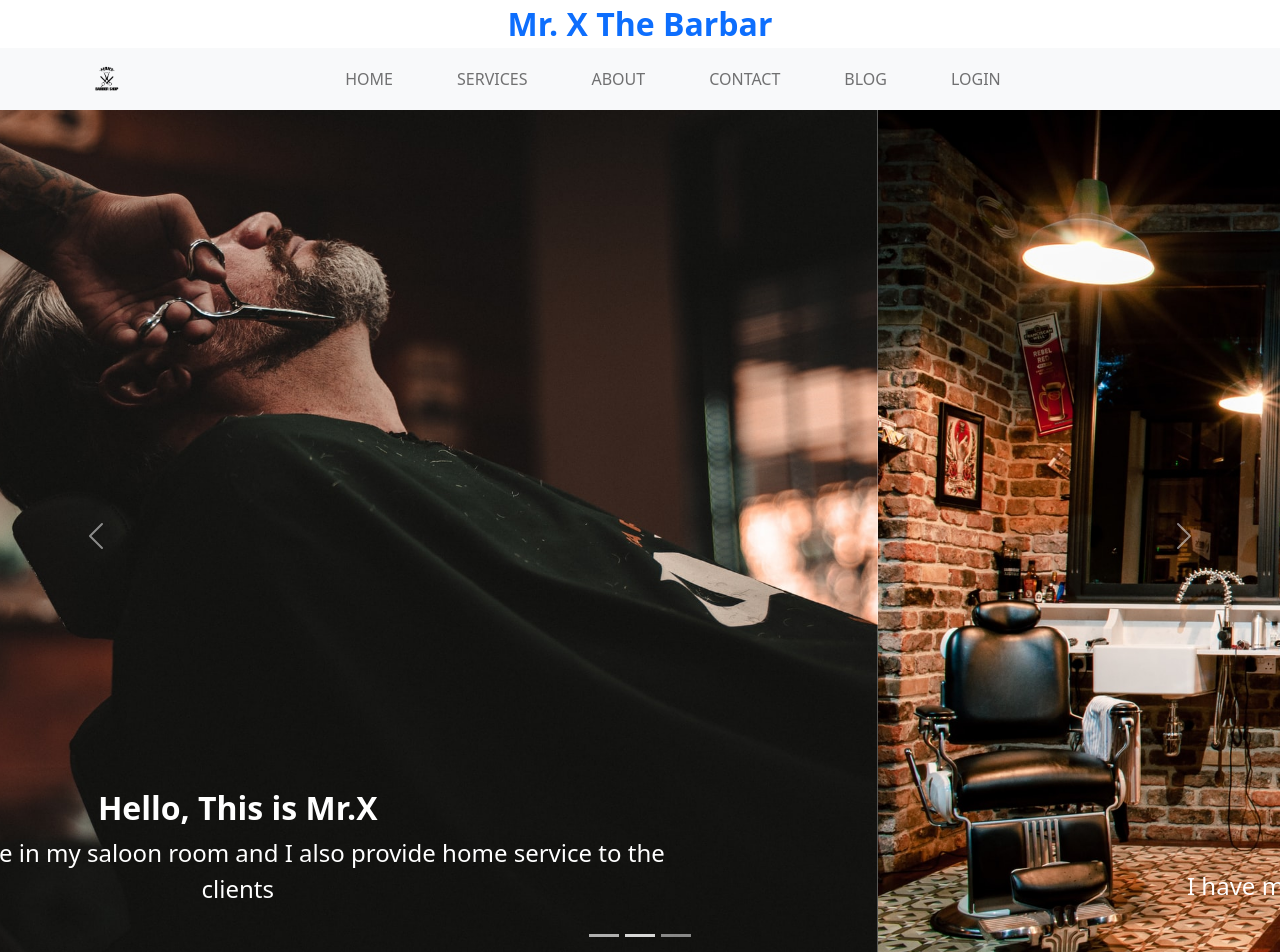
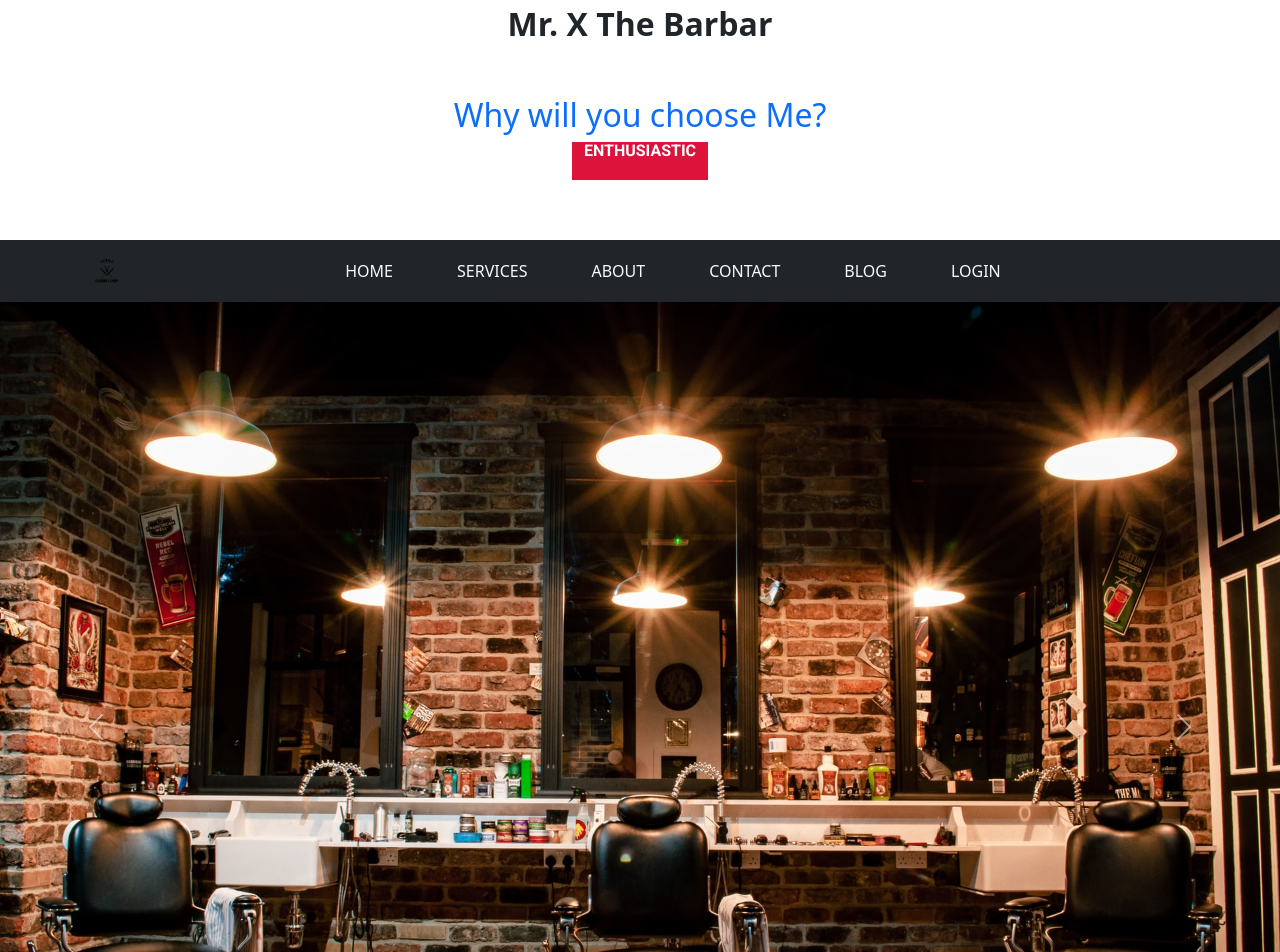
Before and after one commit to ehsan-0801/-independent-service-provider-in-reactJs-Barbar-, a React (Create React App) app: page / in a window 1280 px wide. Shown: the top 952 px of the page. Built offline with nearby package versions, Linux system fonts and the light colour scheme.

Commit message:
New Section PageHeader added to bring some uniqueness

```diff
--- a/src/App.js
+++ b/src/App.js
@@ -1,4 +1,5 @@
 import { Route, Routes } from "react-router-dom";
+import Footer from "./Components/Footer/Footer";
 import Header from "./Components/Header/Header";
 import Home from "./Components/Home/Home";
 function App() {
@@ -9,6 +10,7 @@ function App() {
         <Route path="/" element={ <Home></Home> }></Route>
         <Route path="/home" element={ <Home></Home> }></Route>
       </Routes>
+      <Footer></Footer>
     </div>
   );
 }
--- a/src/Components/Banner/Banner.js
+++ b/src/Components/Banner/Banner.js
@@ -6,7 +6,7 @@ import sliderImg3 from '../../Images/slidermg3.jpg'
 const Banner = () => {
     return (
         <Carousel>
-            <Carousel.Item interval={ 1000 }>
+            <Carousel.Item interval={ 3000 }>
                 <img
                     className="d-block w-100"
                     src={ sliderImg1 }
@@ -17,7 +17,7 @@ const Banner = () => {
                     <p className="fs-4" >I serve the people in my saloon room and I also provide home service to the clients</p>
                 </Carousel.Caption>
             </Carousel.Item>
-            <Carousel.Item interval={ 1000 }>
+            <Carousel.Item interval={ 3000 }>
                 <img
                     className="d-block w-100"
                     src={ sliderImg2 }
@@ -28,7 +28,7 @@ const Banner = () => {
                     <p className="fs-4" >I have my own space where I provide services to my clients</p>
                 </Carousel.Caption>
             </Carousel.Item>
-            <Carousel.Item interval={ 1000 }>
+            <Carousel.Item interval={ 3000 }>
                 <img
                     className="d-block w-100"
                     src={ sliderImg3 }
--- /dev/null
+++ b/src/Components/Footer/Footer.js
@@ -0,0 +1,13 @@
+import React from 'react';
+
+const Footer = () => {
+    const today = new Date();
+    const year = today.getFullYear();
+    return (
+        <footer className='text-center mt-5'>
+            <p><small>copyright @ { year } </small></p>
+        </footer>
+    );
+};
+
+export default Footer;
--- a/src/Components/Header/Header.js
+++ b/src/Components/Header/Header.js
@@ -2,24 +2,25 @@ import React from 'react';
 import { Container, Nav, Navbar, NavDropdown } from 'react-bootstrap';
 import { Link } from 'react-router-dom';
 import logo from '../../Images/barbarLogo.png';
+import PageHeader from '../PageHeader/PageHeader';
 const Header = () => {
     return (
         <>
-            <div className="text-center text-primary fs-2 fw-bold">Mr. X The Barbar</div>
-            <Navbar sticky="top" bg="light" expand="lg">
+            <PageHeader></PageHeader>
+            <Navbar sticky="top" bg="dark" expand="lg">
                 <Container>
                     <Navbar.Brand as={ Link } to="/home">
                         <img style={ { width: '50px' } } src={ logo } alt="logo" />
                     </Navbar.Brand>
                     <Navbar.Toggle aria-controls="basic-navbar-nav" />
                     <Navbar.Collapse id="basic-navbar-nav" className="justify-content-center" >
-                        <Nav className="me-0 navlinks">
-                            <Nav.Link as={ Link } className="mx-4" to="/">HOME</Nav.Link>
-                            <Nav.Link className="mx-4" href="home#services">SERVICES</Nav.Link>
-                            <Nav.Link as={ Link } className="mx-4" to="">ABOUT</Nav.Link>
-                            <Nav.Link as={ Link } className="mx-4" to="">CONTACT</Nav.Link>
-                            <Nav.Link as={ Link } className="mx-4" to="">BLOG</Nav.Link>
-                            <Nav.Link as={ Link } className="mx-4" to="">LOGIN</Nav.Link>
+                        <Nav className="me-0 navlinks ">
+                            <Nav.Link as={ Link } className="mx-4 text-light" to="/">HOME</Nav.Link>
+                            <Nav.Link className="mx-4 text-light" href="home#services">SERVICES</Nav.Link>
+                            <Nav.Link as={ Link } className="mx-4 text-light" to="">ABOUT</Nav.Link>
+                            <Nav.Link as={ Link } className="mx-4 text-light" to="">CONTACT</Nav.Link>
+                            <Nav.Link as={ Link } className="mx-4 text-light" to="">BLOG</Nav.Link>
+                            <Nav.Link as={ Link } className="mx-4 text-light" to="">LOGIN</Nav.Link>
                         </Nav>
                     </Navbar.Collapse>
                 </Container>
--- a/src/Components/Home/Home.js
+++ b/src/Components/Home/Home.js
@@ -6,7 +6,7 @@ const Home = () => {
     return (
         <div>
             <Banner></Banner>
-            <Services id="services"></Services>
+            <Services></Services>
         </div>
     );
 };
--- /dev/null
+++ b/src/Components/PageHeader/PageHeader.css
@@ -0,0 +1,38 @@
+@import url('https://fonts.googleapis.com/css?family=Roboto:700');
+
+  #flip {
+    height:50px;
+    overflow:hidden;
+    font-family: 'Roboto';
+  }
+  #flip > div > div {
+    color:#fff;
+    padding:4px 12px;
+    height:45px;
+    margin-bottom:45px;
+    display:inline-block;
+  }
+  #flip div:first-child {
+    animation: show 5s linear infinite;
+  }
+
+  #flip div div {
+    background:#42c58a;
+  }
+  #flip div:first-child div {
+    background:#4ec7f3;
+  }
+  #flip div:last-child div {
+    background:#DC143C;
+  }
+
+  @keyframes show {
+    0% {margin-top:-265px;}
+    5% {margin-top:-175px;}
+    33% {margin-top:-175px;}
+    38% {margin-top:-85px;}
+    66% {margin-top:-85px;}
+    71% {margin-top:0px;}
+    99.99% {margin-top:0px;}
+    100% {margin-top:-265px;}
+  }
--- /dev/null
+++ b/src/Components/PageHeader/PageHeader.js
@@ -0,0 +1,21 @@
+import React from 'react';
+import './PageHeader.css'
+const PageHeader = () => {
+    return (
+        <div>
+            <div >
+                <p className="text-center text-dark fs-2 fw-bold">Mr. X The Barbar</p>
+            </div>
+            <div className="container my-5">
+                <h2 className="text-center text-primary">Why will you choose Me?</h2>
+                <div id="flip" className="text-center">
+                    <div><div>TRUSTWORTHY</div></div>
+                    <div><div>HARDWORKING</div></div>
+                    <div><div>ENTHUSIASTIC</div></div>
+                </div>
+            </div>
+        </div>
+    );
+};
+
+export default PageHeader;
--- a/src/Components/Service/Service.js
+++ b/src/Components/Service/Service.js
@@ -3,8 +3,8 @@ import React from 'react';
 const Service = ({ service }) => {
     const { serviceId, serviceName, image, description, price, homeService } = service;
     return (
-        <div className='service col-lg-4 col-md-6 col-sm-12 my-4 p-2 border  border-secondary'>
-            <img className='w-100' style={ { height: '400px' } } src={ image } alt="" />
+        <div className='service col-lg-4 col-md-6 col-sm-12 my-4 p-2 border border-secondary '>
+            <img className='w-100' style={ { height: '400px' } } src={ image } alt={ serviceName } />
             <h2>{ serviceName }</h2>
             <div className="row w-100 mx-auto" style={ { backround: '' } }>
                 <div className="col-md-6 border border-1 border-secondary">
@@ -14,8 +14,8 @@ const Service = ({ service }) => {
                     <p>Homeservice: { homeService }</p>
                 </div>
             </div>
-            <p><small>{ description }</small></p>
-            <button className='btn btn-outline-secondary' > ADD TO CART</button>
+            <p className="border border-1 border-secondary">{ description }</p>
+            <button className='btn btn-outline-secondary' > GO TO CHECKOUT</button>
         </div >
     );
 };
--- a/src/Components/Services/Services.js
+++ b/src/Components/Services/Services.js
@@ -13,7 +13,7 @@ const Services = () => {
         <div id="services" className='container'>
             <div className="row">
                 <h1 className='text-secondary text-center border-bottom fw-bold my-5'>My Services</h1>
-                <div className="services-container row g-3 ">
+                <div className="services-container row">
                     {
                         services.map(service => <Service
                             key={ service.serviceId }
```
